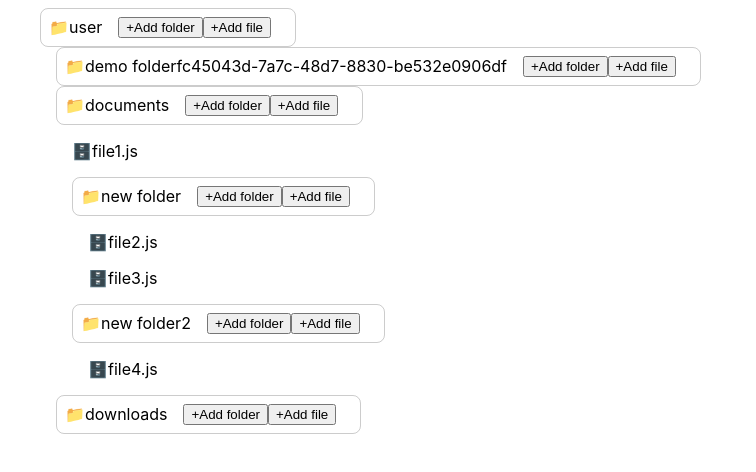
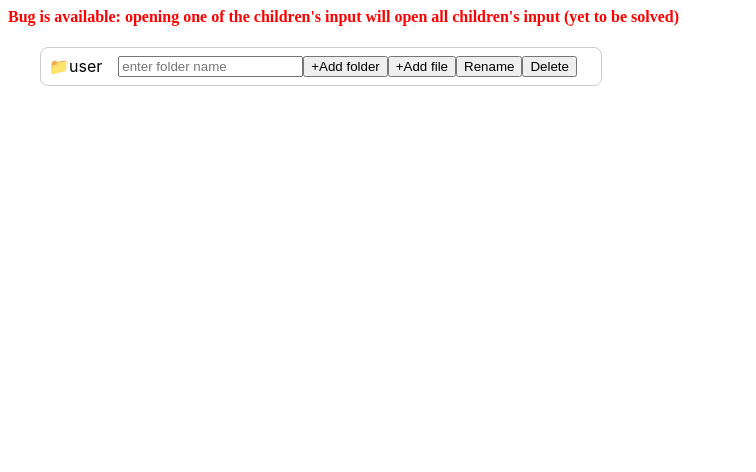
Before and after one commit to Sameer2244/File-Explorer-React, a React (Create React App) app: page / in a window 1280 px wide. Both pictures are taken after a click on the button "+Add folder". Shown: the top 472 px of the page, without its empty margins (0-756 px from the left). Built offline with nearby package versions, Linux system fonts and the light colour scheme.

Commit message:
5 files modified

```diff
--- a/src/App.js
+++ b/src/App.js
@@ -8,20 +8,98 @@ import { useFolder } from './custom_hook/useFolder';
 
 export default function App() {
   const [treeset, setTreeset] = useState(folderData);
-  const { addnewItem } = useFolder();
-  const addnewFolder = () => {
-    setTreeset(addnewItem(treeset, 1, 'demo folder', true));
+  const { addnewItem, updateItem, deleteItem } = useFolder();
+  const operationType = React.useRef('new');
+  const [minput, setInput] = useState({
+    value: '',
+    show: false,
+    placeholder: '',
+  });
+  const addItem = (id, name, isfolder) => {
+    setTreeset(addnewItem(treeset, id, name, isfolder));
   };
-  const addnewFile = () => {
-    setTreeset(addnewItem(treeset, 1, 'demo file', false));
+
+  const rename = (id, name) => {
+    setTreeset(updateItem(treeset, id, name));
   };
+  const delete_item = (id) => {
+    setTreeset(deleteItem(treeset, id));
+  };
+
   return (
     <div>
+      <h4 style={{ color: 'red' }}>
+        Bug is available: opening one of the children's input will open all
+        children's input (yet to be solved)
+      </h4>
       <div className="folder">
         <p>📁{treeset.name} </p>
         <div className="btns">
-          <button onClick={addnewFolder}>+Add folder</button>
-          <button onClick={addnewFile}>+Add file</button>
+          {minput.show && (
+            <input
+              placeholder={minput.placeholder}
+              onKeyDown={(el) => {
+                if (el.keyCode === 13 && el.target.value) {
+                  if (operationType.current === 'new') {
+                    minput.placeholder.toString().includes('folder')
+                      ? addItem(treeset.id, minput.value, true)
+                      : addItem(treeset.id, minput.value, false);
+                  } else if (operationType.current === 'update') {
+                    rename(treeset.id, minput.value);
+                  }
+                  setInput({ show: false, value: '', placeholder: '' });
+                }
+              }}
+              value={minput.value}
+              onChange={(e) => setInput({ ...minput, value: e.target.value })}
+            />
+          )}
+          <button
+            onClick={() => {
+              setInput({
+                ...minput,
+                show: true,
+                placeholder: 'enter folder name',
+              });
+              operationType.current = 'new';
+              // addnewFolder(e.id, true);
+            }}
+          >
+            +Add folder
+          </button>
+          <button
+            onClick={() => {
+              setInput({
+                ...minput,
+                show: true,
+                placeholder: 'enter file name',
+              });
+              operationType.current = 'new';
+            }}
+          >
+            +Add file
+          </button>
+
+          <button
+            onClick={() => {
+              setInput({
+                ...minput,
+                show: true,
+                placeholder: 'enter new name',
+              });
+              operationType.current = 'update';
+            }}
+          >
+            Rename
+          </button>
+
+          <button
+            onClick={() => {
+              delete_item(treeset.id);
+            }}
+          >
+            Delete
+          </button>
         </div>
       </div>
       <Folder
--- a/src/components/Folder.js
+++ b/src/components/Folder.js
@@ -1,42 +1,107 @@
-import React from 'react';
+import React, { useState } from 'react';
 
 import { useFolder } from '../custom_hook/useFolder';
 export default function Folder({ folderData, treeset, setTreeset }) {
-  if (folderData.length === 0) return null;
-  const { addnewItem } = useFolder();
-  const addnewFolder = (id, isfolder) => {
-    setTreeset(addnewItem(treeset, id, 'demo folder', isfolder));
+  const [minput, setInput] = useState({
+    value: '',
+    show: false,
+    placeholder: '',
+  });
+  const operationType = React.useRef('new');
+  if (folderData && folderData.length === 0) return null;
+  const { addnewItem, updateItem, deleteItem } = useFolder();
+  const addItem = (id, name, isfolder) => {
+    setTreeset(addnewItem(treeset, id, name, isfolder));
   };
-  const addnewFile = (id, isfolder) => {
-    setTreeset(addnewItem(treeset, id, 'demo file', isfolder));
+  const openInput = () => {
+    setInput((e) => {
+      return {
+        ...e,
+        show: true,
+        placeholder: 'enter folder name',
+      };
+    });
+    operationType.current = 'new';
+  };
+
+  const rename = (id, name) => {
+    setTreeset(updateItem(treeset, id, name));
+  };
+  const delete_item = (id) => {
+    setTreeset(deleteItem(treeset, id));
   };
   return (
     <div>
-      {folderData.map((e) => {
+      {folderData &&
+        folderData.map((e) => {
           return (
             <div key={e.id} className="container">
               {e.isfolder ? (
                 <div className="folder">
                   <p>📁{e.name}</p>
                   <div className="btns">
+                    {minput.show && (
+                      <input
+                        placeholder={minput.placeholder}
+                        onKeyDown={(el) => {
+                          if (el.keyCode === 13 && el.target.value) {
+                            if (operationType.current === 'new') {
+                              minput.placeholder.toString().includes('folder')
+                                ? addItem(e.id, minput.value, true)
+                                : addItem(e.id, minput.value, false);
+                            } else if (operationType.current === 'update') {
+                              rename(e.id, minput.value);
+                            }
+                            setInput({
+                              show: false,
+                              value: '',
+                              placeholder: '',
+                            });
+                          }
+                        }}
+                        value={minput.value}
+                        onChange={(e) =>
+                          setInput({ ...minput, value: e.target.value })
+                        }
+                      />
+                    )}
+                    <button onClick={openInput}>+Add folder</button>
                     <button
-                    onClick={() => {
-                      addnewFolder(e.id, true);
-                    }}
-                  >
-                    +Add folder
-                  </button>
-                  <button
-                    onClick={() => {
-                      addnewFile(e.id, false);
+                      onClick={(e) => {
+                        setInput({
+                          ...minput,
+                          show: true,
+                          placeholder: 'enter file name',
+                        });
+                        operationType.current = 'new';
                       }}
                     >
                       +Add file
                     </button>
+
+                    <button
+                      onClick={() => {
+                        setInput({
+                          ...minput,
+                          show: true,
+                          placeholder: 'enter new name',
+                        });
+                        operationType.current = 'update';
+                      }}
+                    >
+                      Rename
+                    </button>
+                    <button
+                      onClick={() => {
+                        delete_item(e.id);
+                      }}
+                    >
+                      Delete
+                    </button>
                   </div>
                 </div>
               ) : (
-              <p className="file">🗄️{e.name}</p>
+                ''
               )}
               <Folder
                 folderData={e.children}
--- a/src/custom_hook/useFolder.js
+++ b/src/custom_hook/useFolder.js
@@ -5,7 +5,7 @@ export const useFolder = () => {
     if (fulldata.id === targetid) {
       fulldata.children.unshift({
         id: uuidv4(),
-        name: foldername + uuidv4(),
+        name: foldername,
         isfolder,
         children: [],
       });
@@ -18,8 +18,30 @@ export const useFolder = () => {
     return { ...fulldata, children: finalarr };
   };
 
-  const deleteItem = (fulldata, targetid, foldername, isfolder) => {};
-  const updateItem = (fulldata, targetid, foldername, isfolder) => {};
+  const deleteItem = (fulldata, targetid) => {
+    if (fulldata.length === 0) return null;
+    if (fulldata.id === targetid) {
+      fulldata = {};
+      return { ...fulldata };
+    }
+    let finalarr = [];
+    finalarr = fulldata.children.map((e) => {
+      return deleteItem(e, targetid);
+    });
+    return { ...fulldata, children: finalarr };
+  };
+
+  const updateItem = (fulldata, targetid, foldername) => {
+    if (fulldata.length === 0) return null;
+    if (fulldata.id === targetid) {
+      return { ...fulldata, name: foldername };
+    }
+    let finalarr = [];
+    finalarr = fulldata.children.map((e) => {
+      return updateItem(e, targetid, foldername);
+    });
+    return { ...fulldata, children: finalarr };
+  };
 
   return { addnewItem, deleteItem, updateItem };
 };
--- a/src/folder_data/folderData.js
+++ b/src/folder_data/folderData.js
@@ -2,57 +2,5 @@ export const folderData = {
   id: 1,
   name: 'user',
   isfolder: true,
-  children: [
-    {
-      id: 2,
-      name: 'documents',
-      isfolder: true,
-      children: [
-        {
-          id: 3,
-          name: 'file1.js',
-          isfolder: false,
-          children: [],
-        },
-        {
-          id: 4,
-          name: 'new folder',
-          isfolder: true,
-          children: [
-            {
-              id: 5,
-              name: 'file2.js',
-              isfolder: false,
-              children: [],
-            },
-            {
-              id: 6,
-              name: 'file3.js',
-              isfolder: false,
-              children: [],
-            },
-          ],
-        },
-        {
-          id: 8,
-          name: 'new folder2',
-          isfolder: true,
-          children: [
-            {
-              id: 9,
-              name: 'file4.js',
-              isfolder: false,
-              children: [],
-            },
-          ],
-        },
-      ],
-    },
-    {
-      id: 7,
-      name: 'downloads',
-      isfolder: true,
-      children: [],
-    },
-  ],
+  children: [],
 };
--- a/src/style.css
+++ b/src/style.css
@@ -15,8 +15,10 @@ p {
   padding: 0.5rem;
   width: fit-content;
   margin-left: 2rem;
+  margin-top: 0.5rem;
   display: flex;
   justify-content: space-between;
+  cursor: pointer;
 }
 .folder p {
   padding: 0;
@@ -28,5 +30,9 @@ p {
 }
 .file {
   width: fit-content;
+  margin: 0;
+  padding: 0.5rem;
   margin-left: 2rem;
+  margin-top: 0.5rem;
+  border: 1px solid rgba(0, 0, 0, 0.2);
 }
```
Lines whose indentation alone changed are shown as unchanged.
